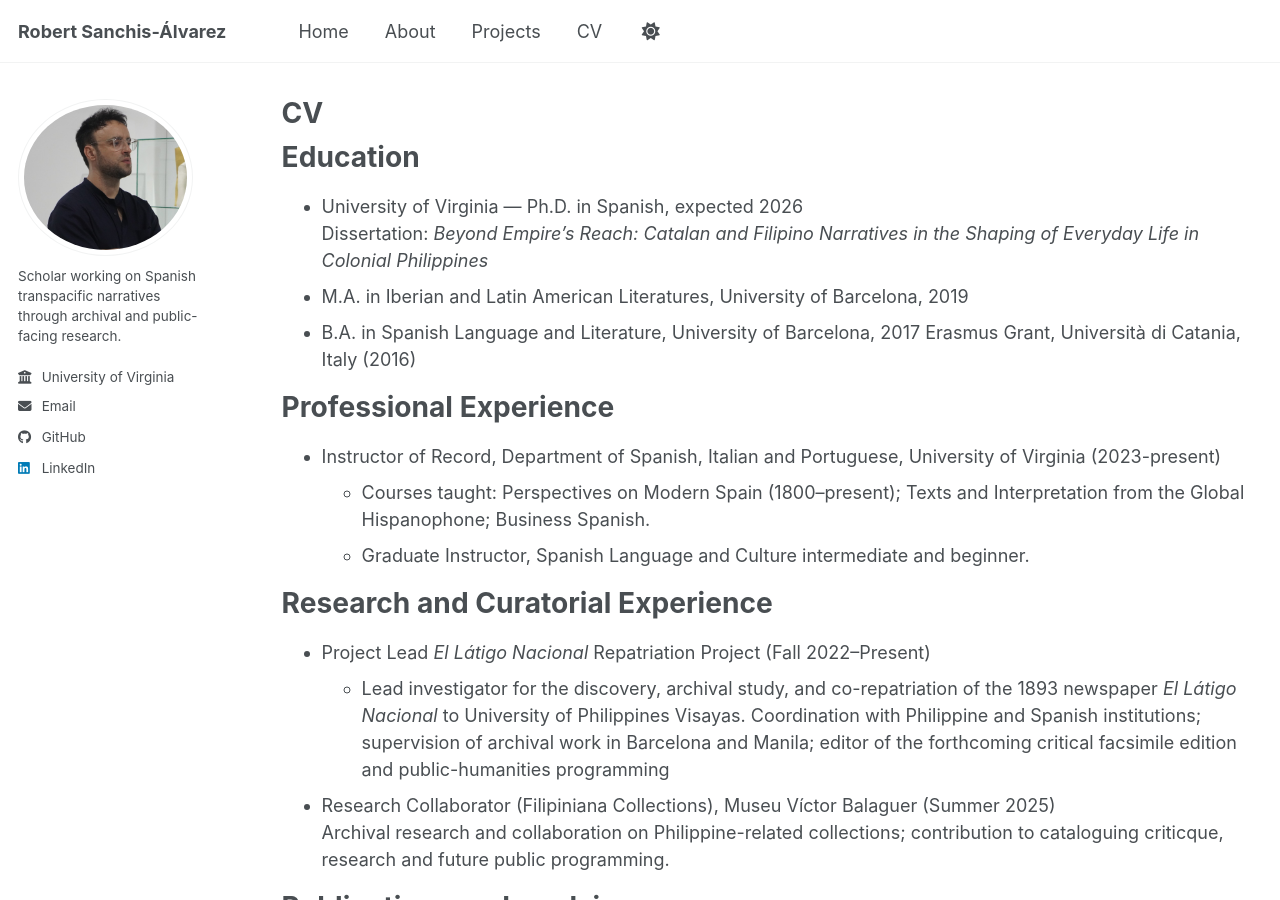
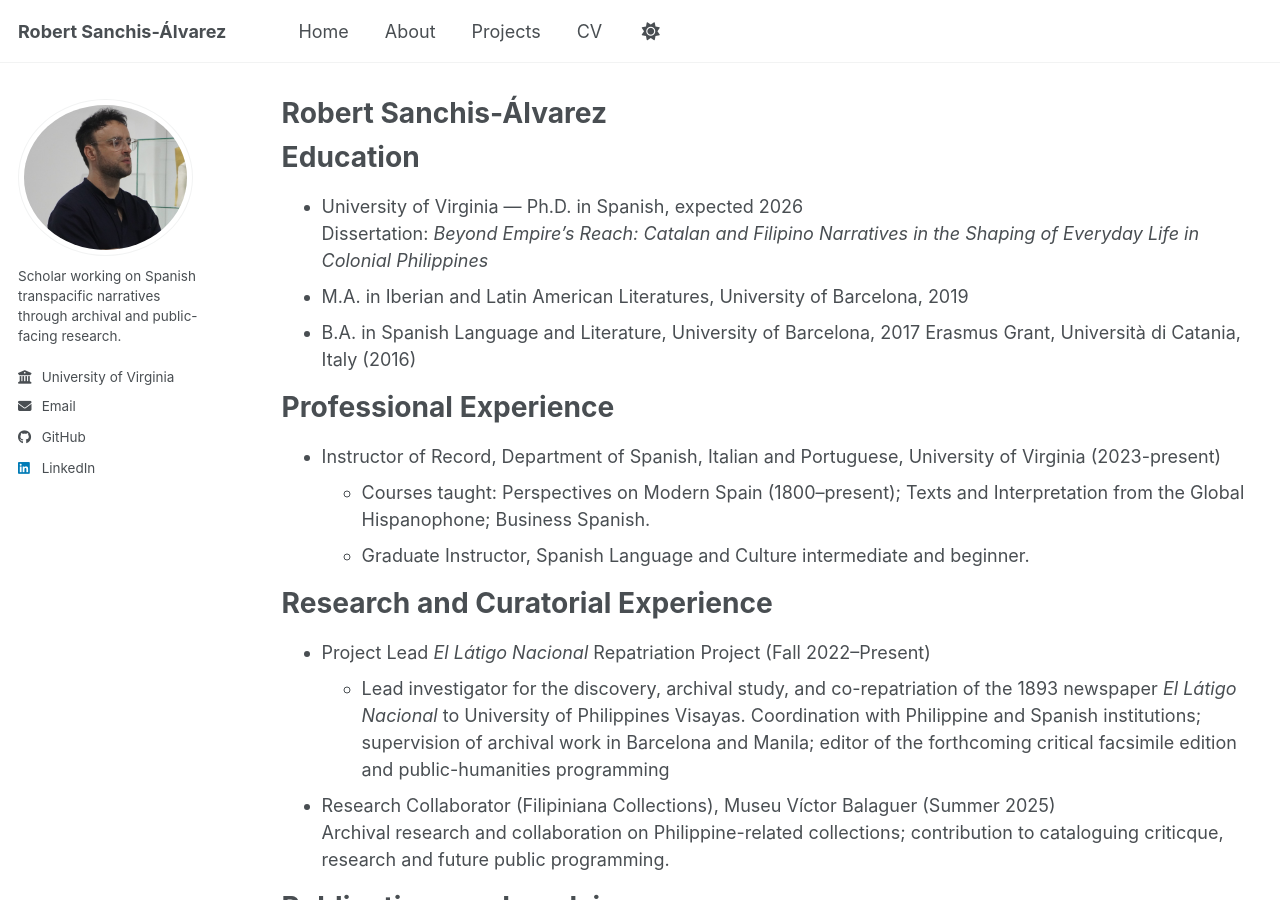
Before and after one commit to robertsanchisalvarez/robertsanchisalvarez.github.io, a Jekyll site: the page built from _pages/cv.md, in a window 1280 px wide and 900 px high. Built offline with Jekyll 4.4.1, drawn with Linux system fonts in a browser that asks for light colours; a script bundle is joined from its source files by our own code; library files that are not in the unit come from our copies.

Commit message:
Update cv.md

```diff
--- a/_pages/cv.md
+++ b/_pages/cv.md
@@ -1,6 +1,6 @@
 ---
 layout: archive
-title: "CV"
+title: "Robert Sanchis-Álvarez"
 permalink: /cv/
 author_profile: true
 redirect_from:
```
